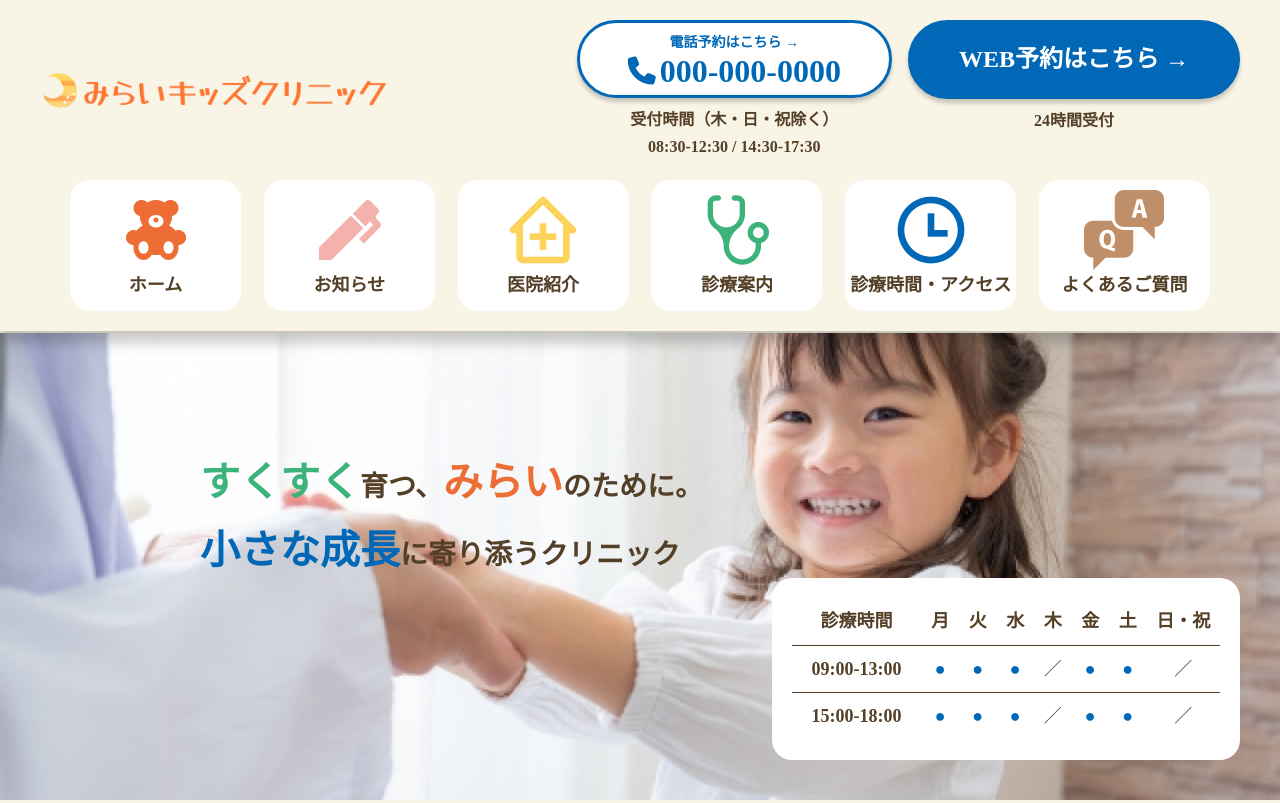
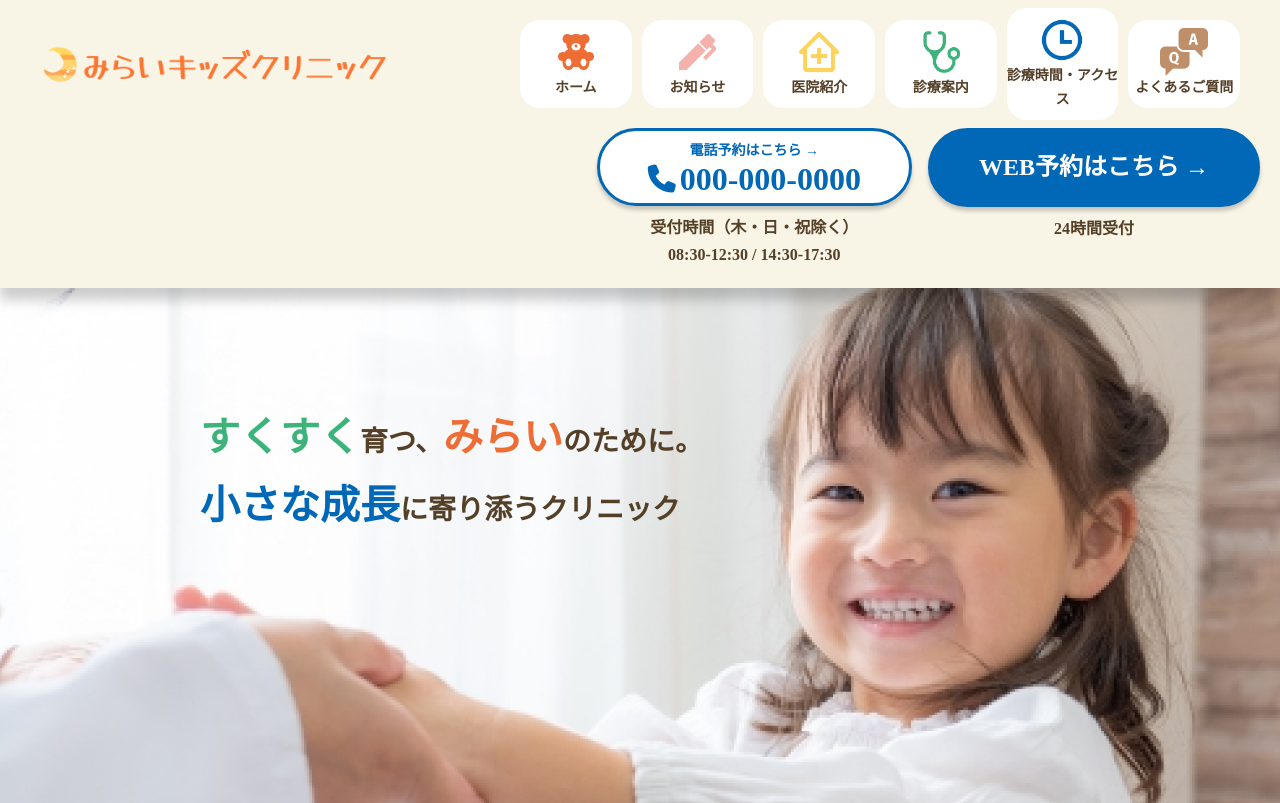
Before and after one commit to yoshieoohara/hp-01, a plain HTML site: page index.html in a window 1280 px wide. Shown: the top 803 px of the page. Drawn offline with nearby package versions, Linux system fonts and the light colour scheme; a web font is replaced by a local one.

Commit message:
header編集②

```diff
--- a/css/about.css
+++ b/css/about.css
@@ -7,7 +7,6 @@
   background-size: cover;
   background-position: 50%;
   z-index: 0;
-  margin-top: 20.8125rem;
 }
 
 /* doctor */
--- a/css/access.css
+++ b/css/access.css
@@ -7,7 +7,6 @@
   background-size: cover;
   background-position: 50%;
   z-index: 0;
-  margin-top: 20.8125rem;
 }
 
 /* first */
--- a/css/common-main.css
+++ b/css/common-main.css
@@ -21,9 +21,11 @@ body {
   z-index: 2;
   background-color: #f8f4e6;
   box-shadow: 0px 12px 12px rgb(0 0 0 / 20%);
+  transition: all 0.3s;
 }
 
 .header-wrap__top {
+  height: 5.5rem;
   display: flex;
   align-items: center;
   justify-content: space-between;
@@ -45,6 +47,55 @@ body {
 .header-wrap__logo a img {
   display: block;
   width: 100%;
+}
+
+.header-wrap__nav {
+  width: 60%;
+}
+
+.header-wrap__nav__list {
+  display: flex;
+  align-items: center;
+  justify-content: space-between;
+}
+
+.header-wrap__nav__list__item {
+  width: 15.5%;
+  background-color: #fff;
+  border-radius: 1.25rem;
+  transition: all 0.3s;
+}
+
+.header-wrap__nav__list__item a {
+  display: inline-block;
+  width: 100%;
+  height: inherit;
+  font-size: 0.875rem;
+  font-weight: 700;
+  color: #543f27;
+  border-radius: 1.25rem;
+  text-align: center;
+  text-decoration: none;
+  padding: 0.5rem 0;
+  transition: all 0.3s;
+}
+
+.header-wrap__nav__list__item a:hover {
+  opacity: 0.5;
+}
+
+.header-wrap__nav__list__item a img {
+  display: block;
+  width: 3rem;
+  height: 3rem;
+  margin: 0 auto;
+}
+
+.header-wrap__bottom {
+  display: flex;
+  justify-content: flex-end;
+  padding: 0 1.25rem 1.25rem;
+  transition: all 0.3s;
 }
 
 .cta-nav {
@@ -130,57 +181,14 @@ body {
   text-align: center;
 }
 
-.header-wrap__bottom {
-  padding-bottom: 1.25rem;
-}
-
-.header-wrap__nav__list {
-  max-width: 71.25rem;
-  display: flex;
-  align-items: center;
-  justify-content: space-between;
-  margin: 0 auto;
-}
-
-.header-wrap__nav__list__item {
-  width: 15%;
-  background-color: #fff;
-  border-radius: 1.25rem;
-  transition: all 0.3s;
-}
-
-.header-wrap__nav__list__item a {
-  display: inline-block;
-  width: 100%;
-  height: inherit;
-  font-size: 1.125rem;
-  font-weight: 700;
-  color: #543f27;
-  border-radius: 1.25rem;
-  text-align: center;
-  text-decoration: none;
-  padding: 0.626rem 0;
-  transition: all 0.3s;
-}
-
-.header-wrap__nav__list__item a:hover {
-  opacity: 0.5;
-}
-
-.header-wrap__nav__list__item a img {
-  display: block;
-  width: 5rem;
-  height: 5rem;
-  margin: 0 auto;
-}
-
-/* TOP過ぎたらヘッダー変化 */
-.header.is-scroll .header-wrap__top {
- display: none;
+/* スクロール後、ヘッダー変化 */
+.header.is-scroll.header {
+  height: 8rem;
 }
 
 .header.is-scroll .header-wrap__bottom {
-  padding-top: 1.25rem;
+  visibility: hidden;
+  opacity: 0;
 }
 
 /* time-table */
--- a/css/faq.css
+++ b/css/faq.css
@@ -7,7 +7,6 @@
   background-size: cover;
   background-position: 50%;
   z-index: 0;
-  margin-top: 20.8125rem;
 }
 
 .page-faq-wrap {
--- a/css/index.css
+++ b/css/index.css
@@ -11,10 +11,9 @@
 
 .top-wrap {
   max-width: 85rem;
-  height: calc(100vh - 20.8175rem);
+  height:   100vh;
   display: flex;
   justify-content: space-between;
-  margin: 20.8175rem auto 0;
   padding: 0 2.5rem;
 }
 
--- a/css/medical.css
+++ b/css/medical.css
@@ -7,7 +7,6 @@
   background-size: cover;
   background-position: 50%;
   z-index: 0;
-  margin-top: 20.8125rem;
 }
 
 /* medical */
--- a/css/news.css
+++ b/css/news.css
@@ -7,7 +7,6 @@
   background-size: cover;
   background-position: 50%;
   z-index: 0;
-  margin-top: 20.8125rem;
 }
 
 .page-news .news-wrap__con {
--- a/index.html
+++ b/index.html
@@ -41,7 +41,7 @@
   </head>
   <body>
     <!-- header -->
-    <header class="header js-header" id="header">
+    <header class="header" id="header">
       <div class="header-wrap">
         <div class="header-wrap__top">
           <div class="header-wrap__logo">
@@ -49,31 +49,6 @@
               <img src="img/header-logo.png" alt="ロゴ" />
             </a>
           </div>
-          <nav class="cta-nav">
-            <div class="cta-nav__tel">
-              <a href="#">
-                <p>電話予約はこちら →</p>
-                <div class="cta-nav__tel__num">
-                  <i class="fa-solid fa-phone"></i>
-                  <span>000-000-0000</span>
-                </div></a
-              >
-              <div class="cta-nav__tel__txt">
-                <p>
-                  受付時間（木・日・祝除く）<br />
-                  08:30-12:30 / 14:30-17:30
-                </p>
-              </div>
-            </div>
-            <div class="cta-nav__web">
-              <a href="#">WEB予約はこちら →</a>
-              <div class="cta-nav__web__txt">
-                <p>24時間受付</p>
-              </div>
-            </div>
-          </nav>
-        </div>
-        <div class="header-wrap__bottom">
           <nav class="header-wrap__nav">
             <ul class="header-wrap__nav__list">
               <li class="header-wrap__nav__list__item">
@@ -127,11 +102,36 @@
             </ul>
           </nav>
         </div>
+        <div class="header-wrap__bottom">
+          <nav class="cta-nav">
+            <div class="cta-nav__tel">
+              <a href="#">
+                <p>電話予約はこちら →</p>
+                <div class="cta-nav__tel__num">
+                  <i class="fa-solid fa-phone"></i>
+                  <span>000-000-0000</span>
+                </div></a
+              >
+              <div class="cta-nav__tel__txt">
+                <p>
+                  受付時間（木・日・祝除く）<br />
+                  08:30-12:30 / 14:30-17:30
+                </p>
+              </div>
+            </div>
+            <div class="cta-nav__web">
+              <a href="#">WEB予約はこちら →</a>
+              <div class="cta-nav__web__txt">
+                <p>24時間受付</p>
+              </div>
+            </div>
+          </nav>
+        </div>
       </div>
     </header>
     <main>
       <!-- top -->
-      <section class="top js-top" id="top">
+      <section class="top" id="top">
         <div class="top-wrap">
           <div class="top-wrap__left">
             <div class="top-wrap__ttl">
--- a/js/header.js
+++ b/js/header.js
@@ -1,11 +1,17 @@
-// TOP過ぎたらヘッダー変化
- jQuery(function ($) {
-    $(window).on("scroll", function () {
-    mvHeight = $(".js-top").height();
-    if ($(window).scrollTop() > mvHeight) {
-        $(".js-header").addClass("is-scroll");
+//ヘッダーの高さ分だけコンテンツを下げる
+$(function () {
+  var height = $("#header").height();
+  $("body").css("margin-top", height);
+});
+
+// スクロール後、ヘッダー変化
+$(function () {
+  var $header = $("#header");
+  $(window).scroll(function () {
+    if ($(window).scrollTop() > 160) {
+      $header.addClass("is-scroll");
     } else {
-        $(".js-header").removeClass("is-scroll");
+      $header.removeClass("is-scroll");
     }
-    });
+  });
 });
```
Also changed, not shown: about.html (+27 -27 lines), access.html (+27 -27 lines), faq.html (+27 -27 lines), medical.html (+27 -27 lines), news.html (+27 -27 lines).
